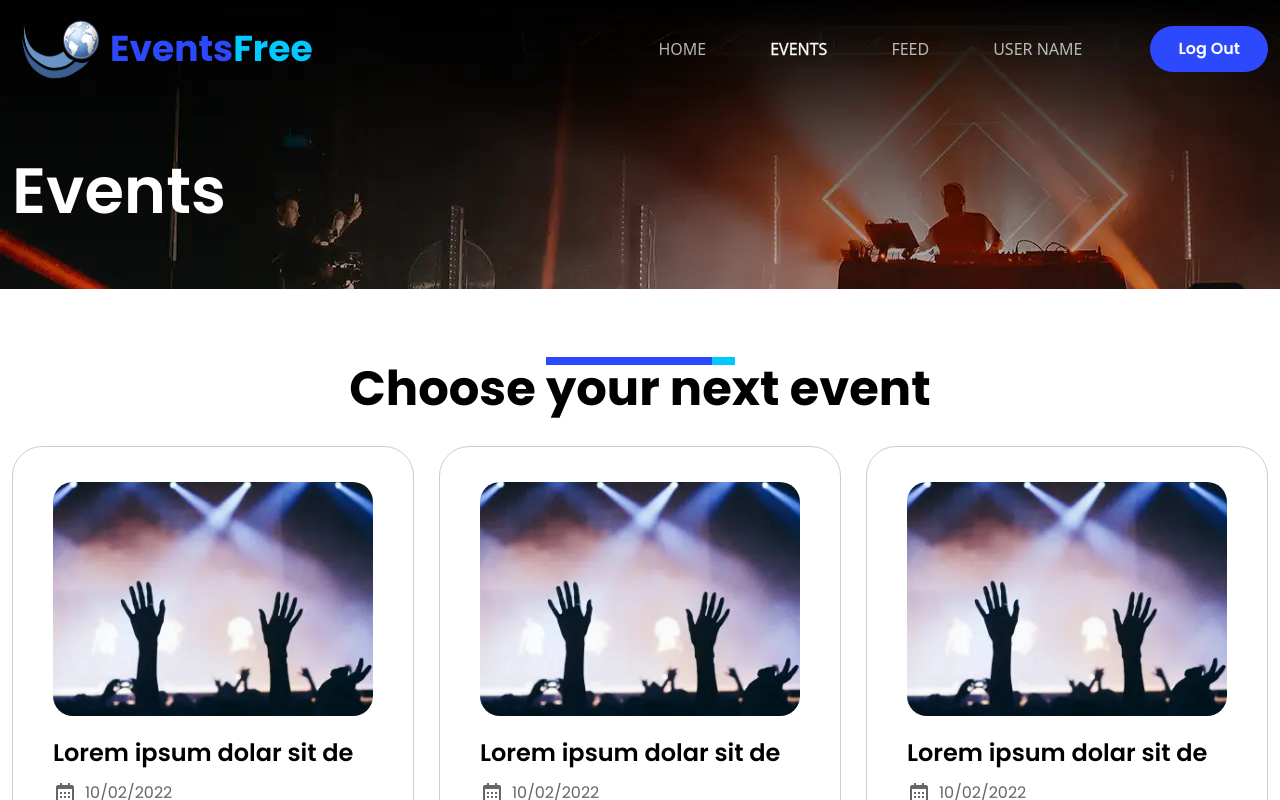
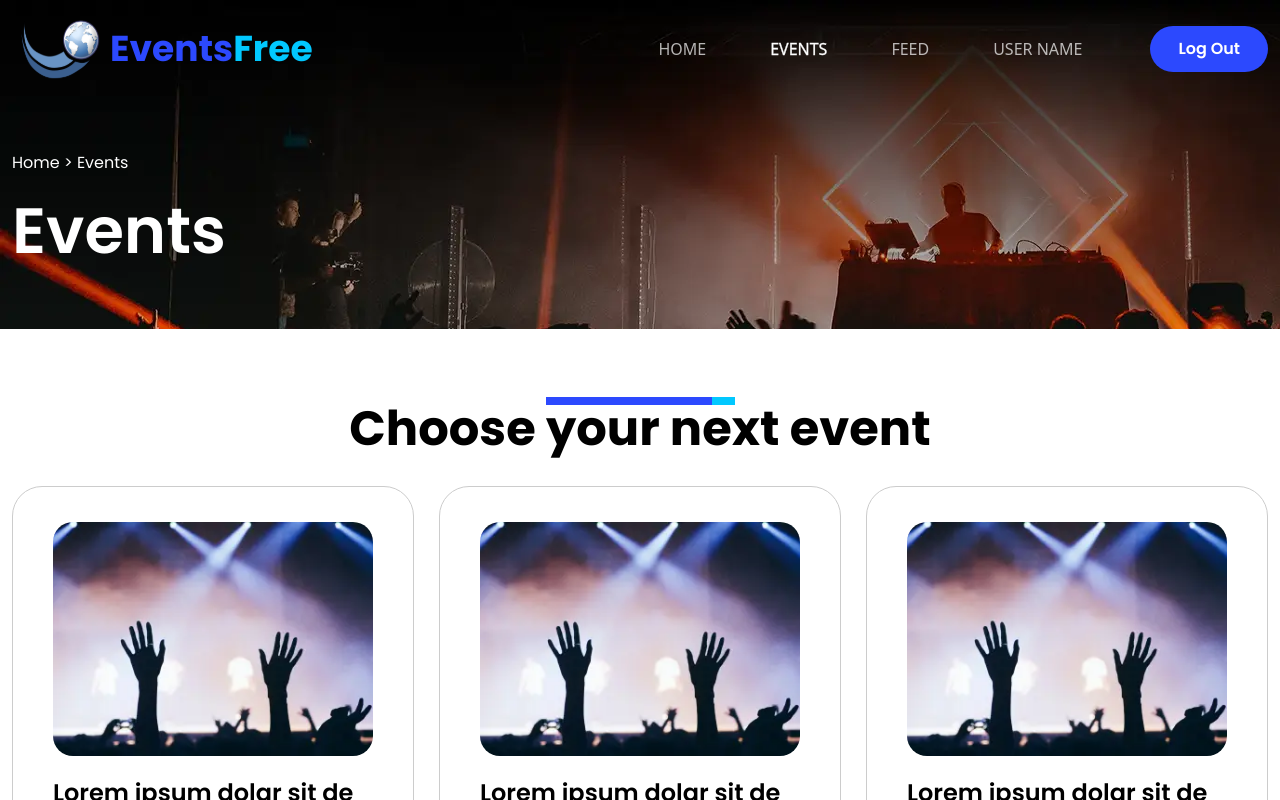
Before and after one commit to Prerna-2605/react-events-free, a React (Vite) app: page /events in a window 1280 px wide. Shown: the top 800 px of the page. Built offline with nearby package versions, Linux system fonts and the light colour scheme.

Commit message:
added breadcrubs

```diff
--- a/src/components/Eventshero.jsx
+++ b/src/components/Eventshero.jsx
@@ -1,11 +1,15 @@
 import React from 'react'
 import bgimg from '../assets/webp/events-hero.webp'
+import Breadcrumb from './common/Breadcrumb'
 
 const Eventshero = () => {
     return (
         <div style={{ backgroundImage: `url(${bgimg})` }}>
-            <div className='max-w-[1320px] px-3 mx-auto'>
-                <h1 className='font-poppins font-semibold text-[64px] text-white pt-[143px] pb-[50px]'>Events</h1>
+            <div className='max-w-[1320px] px-3 mx-auto  pt-[143px] pb-[50px]'>
+                <Breadcrumb
+                />
+
+                <h1 className='font-poppins font-semibold text-[64px] text-white'>Events</h1>
             </div>
         </div>
     )
--- a/src/components/FeedHero.jsx
+++ b/src/components/FeedHero.jsx
@@ -4,6 +4,7 @@ import Heading from './common/Heading'
 import SmallText from './common/SmallText'
 import { following } from '../utils/helper'
 import More from './common/More'
+import Breadcrumb from './common/Breadcrumb'
 
 const FeedHero = () => {
     return (
@@ -14,6 +15,10 @@ const FeedHero = () => {
                 </div>
 
                 <div className='w-[68%] px-3'>
+                    <Breadcrumb
+                    className='mb-3 '
+                    />
+
                     <Heading
                         text={"Jhone Doe"}
                         className='mb-4 font-semibold '
--- a/src/components/UsernameHero.jsx
+++ b/src/components/UsernameHero.jsx
@@ -4,6 +4,7 @@ import Heading from './common/Heading'
 import Button from './common/Button'
 import SmallText from './common/SmallText'
 import { Username_Hero } from '../utils/helper'
+import Breadcrumb from './common/Breadcrumb'
 
 const UsernameHero = () => {
     return (
@@ -14,6 +15,10 @@ const UsernameHero = () => {
                 </div>
 
                 <div className='w-[65%] px-3 '>
+                    <Breadcrumb
+                        className='mb-3 '
+                    />
+
                     <div className='flex justify-between mb-[29px] '>
                         <Heading
                             className='font-semibold '
--- /dev/null
+++ b/src/components/common/Breadcrumb.jsx
@@ -0,0 +1,41 @@
+import React from 'react'
+import { Link, useLocation } from 'react-router-dom';
+
+const Breadcrumb = ({className=''}) => {
+    const location = useLocation();
+    const pathnames = location.pathname.split('/').filter(x => x);
+    const generatePath = (index) => `/${pathnames.slice(0, index + 1).join('/')}`;
+    const EventsPage = location.pathname === '/events';
+
+
+    console.log(generatePath)
+    return (
+        <div className={`text-sm py-2  ${className}`}>
+            <Link to="/" className={`font-poppins font-normal text-base text-[#666666] ${EventsPage ? 'text-white' : 'text-[#666666]'} `}>Home</Link>
+            {pathnames.map((_, index) => {
+                const path = generatePath(index);
+
+                const matchKey = Object.keys(Breadcrumb).find((key) =>
+                    matchPath({ path: key, end: true }, path)
+                );
+
+                const name = Breadcrumb[matchKey] || pathnames[index];
+
+                return (
+                    <span key={path}>
+                        <span className={`${EventsPage ? 'text-white' : 'text-[#666666]'} font-poppins font-normal text-base text-[#666666]`}>{' >  '}</span>
+                        {index !== pathnames.length - 1 ? (
+                            <Link to={path} className="text-black">
+                                {name}
+                            </Link>
+                        ) : (
+                                <span className={`font-poppins font-normal text-base capitalize  ${EventsPage ? 'text-white' : 'text-[#2C49FE] '}`}>{name}</span>
+                        )}
+                    </span>
+                );
+            })}
+        </div>
+    );
+}
+
+export default Breadcrumb
```
